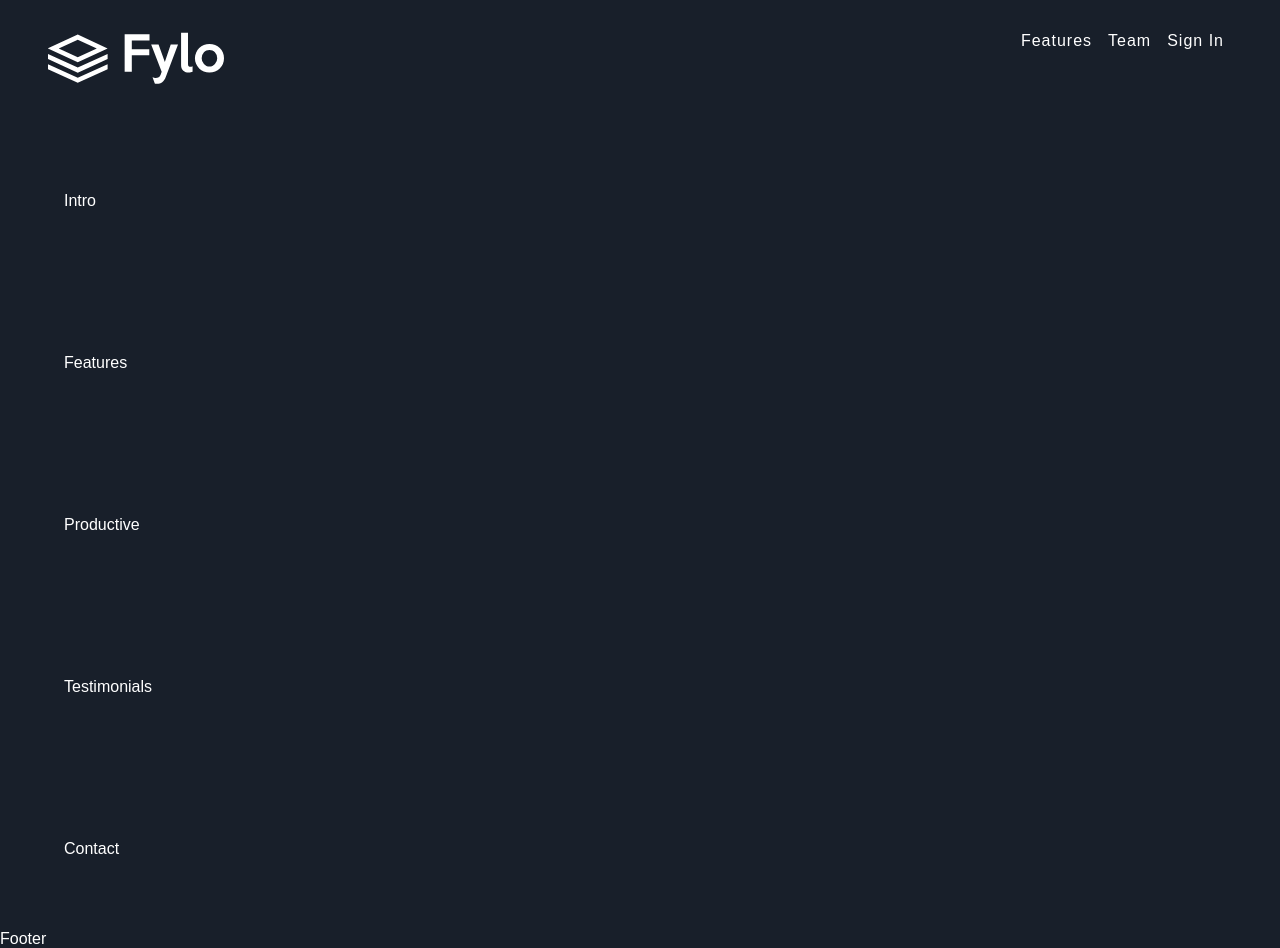
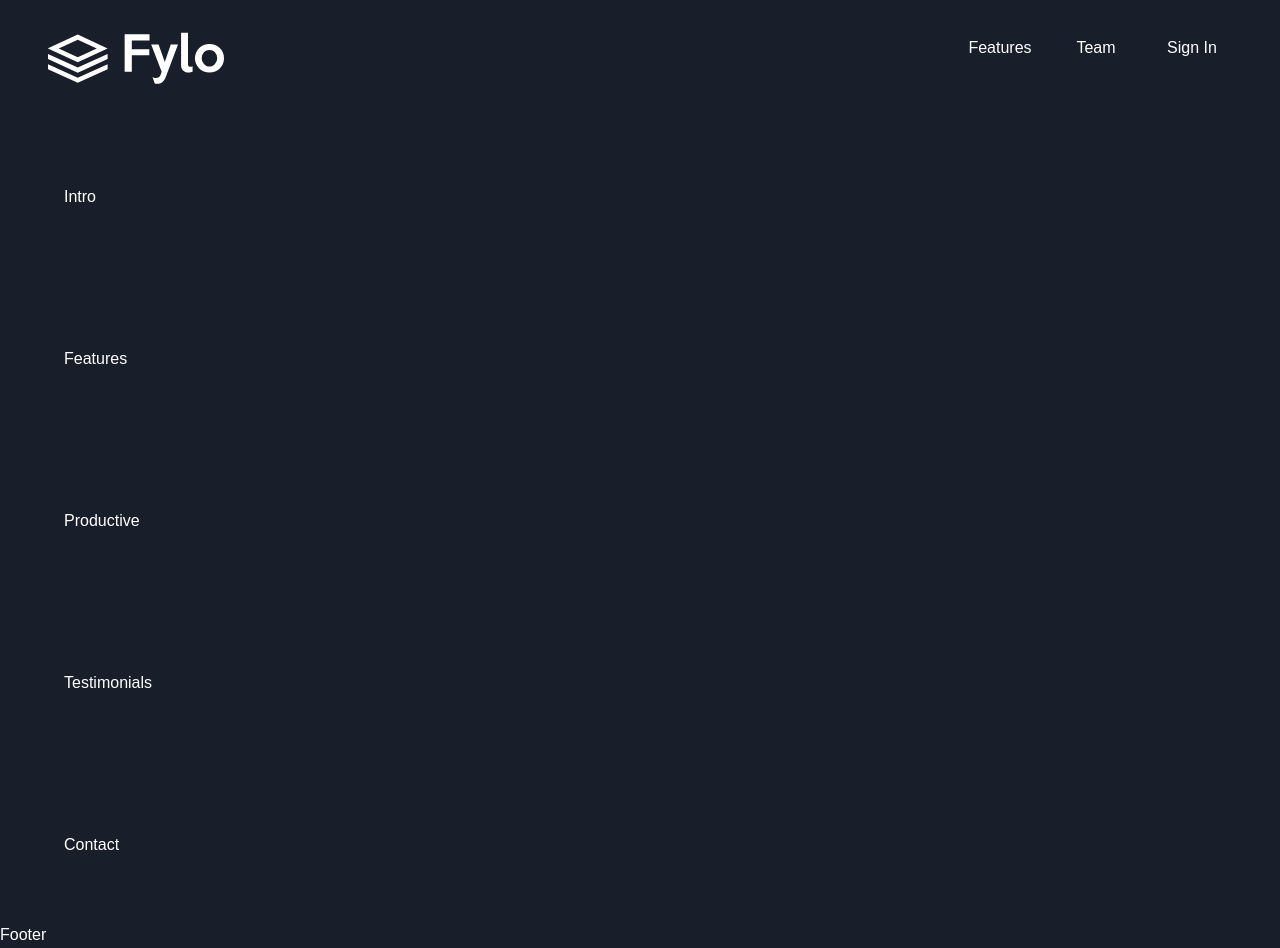
Before and after one commit to 2giosangmitom/fylo-landing-page, an Astro site: page / in a window 1280 px wide. Built offline with nearby package versions, Linux system fonts and the light colour scheme; Astro itself is replaced by a stand-in of ours.

Commit message:
fix(header): layout shift on hover

```diff
--- a/src/components/TheHeader.vue
+++ b/src/components/TheHeader.vue
@@ -13,13 +13,9 @@
 		</div>
 
 		<nav class="header__navigator">
-			<ul>
-				<li v-for="item in navItems">
-					<a :href="item.href">
+			<a v-for="item in navItems" :href="item.href">
 				{{ item.name }}
 			</a>
-				</li>
-			</ul>
 		</nav>
 	</header>
 </template>
@@ -31,18 +27,27 @@
 	padding: 2rem 3rem;
 }
 
+.header__logo {
+	display: flex;
+	justify-content: center;
+	align-items: center;
+}
+
 .header__navigator {
-	li {
-		display: inline;
-		margin: 0 0.5rem;
+	display: grid;
+	gap: 1rem;
+	grid-template-columns: repeat(3, minmax(0, 1fr));
 	a {
-			letter-spacing: 1px;
+		display: flex;
+		align-items: center;
+		height: 2rem;
+		width: 5rem;
+		justify-content: center;
 		color: $neutral-color-white;
 		text-decoration: none;
 		&:hover {
-				color: $accent-color-cyan;
-				transition-duration: 300ms;
-			}
+			text-decoration: underline;
+			font-weight: 600;
 		}
 	}
 }
```
Lines whose indentation alone changed are shown as unchanged.
